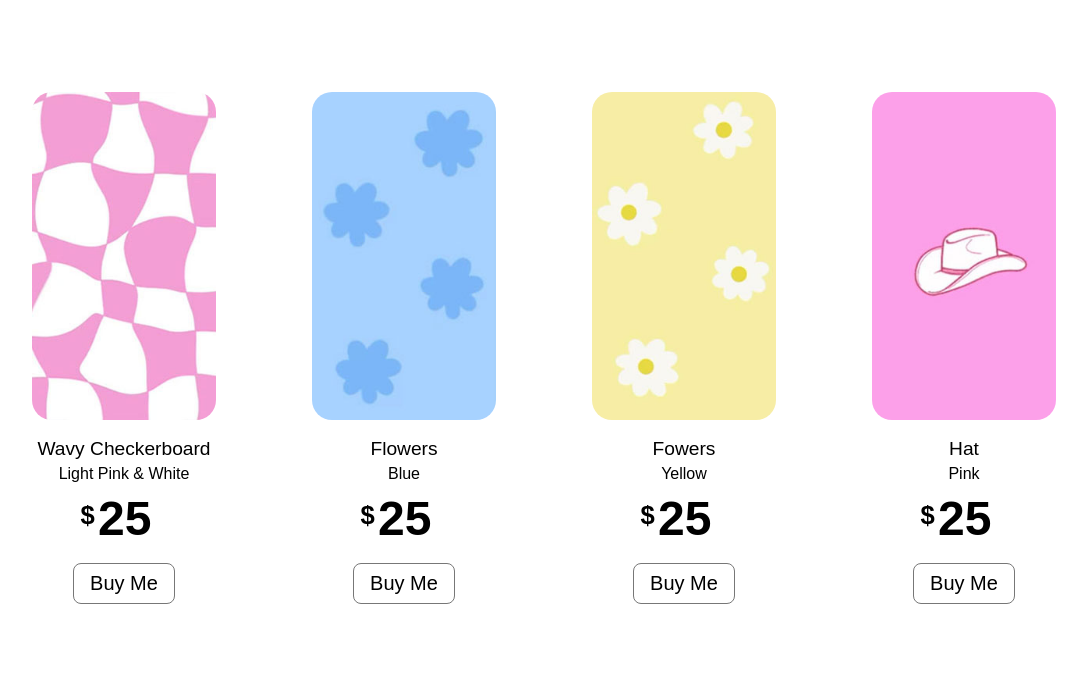
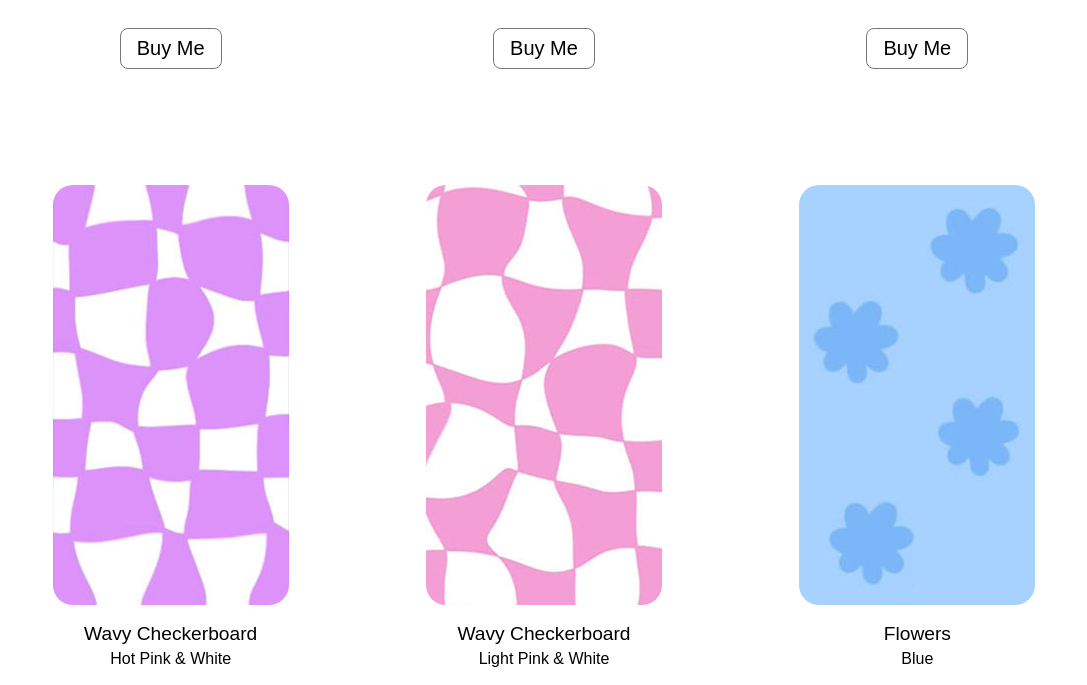
Before and after one commit to careyestes/katescases, a website built with webpack: page static/1/index.html in a window 1280 px wide. Shown: the part 781-1466 px from the top of the page, without its empty margins (96-1183 px from the left). Built offline with nearby package versions, Linux system fonts and the light colour scheme; a web font is replaced by a local one.

Commit message:
Fixed spacing

```diff
--- a/static/src/main.scss
+++ b/static/src/main.scss
@@ -102,7 +102,7 @@ body {
     .flex-item {
         flex: 1 1 auto;
         &.flex-percent-25 {
-            flex-basis: 25%;
+            flex-basis: 236px;
         }
     }
 }
@@ -131,7 +131,7 @@ nav {
 
 .cases {
     .flex-item {
-        padding: 3rem;
+        margin: 3rem;
     }
     figure {
         flex: 0 0 auto;
@@ -167,7 +167,8 @@ nav {
     }
     .buy-me-container {
         width: 100%;
-        padding: 1.25rem;
+        max-width: 236px;
+        padding: 1.25rem 0;
     }
     button {
         padding: 0.5rem 1rem;
@@ -198,7 +199,8 @@ nav {
             justify-content: space-between;
             button {
                 margin: 0 0.7rem 0 0;
-                border-radius: 25px;
+                padding: 0 0.7rem;
+                border: 0;
                 font-size: 0.9rem;
             }
         }
```
Also changed, not shown: static/dist/css/main.min.css.
